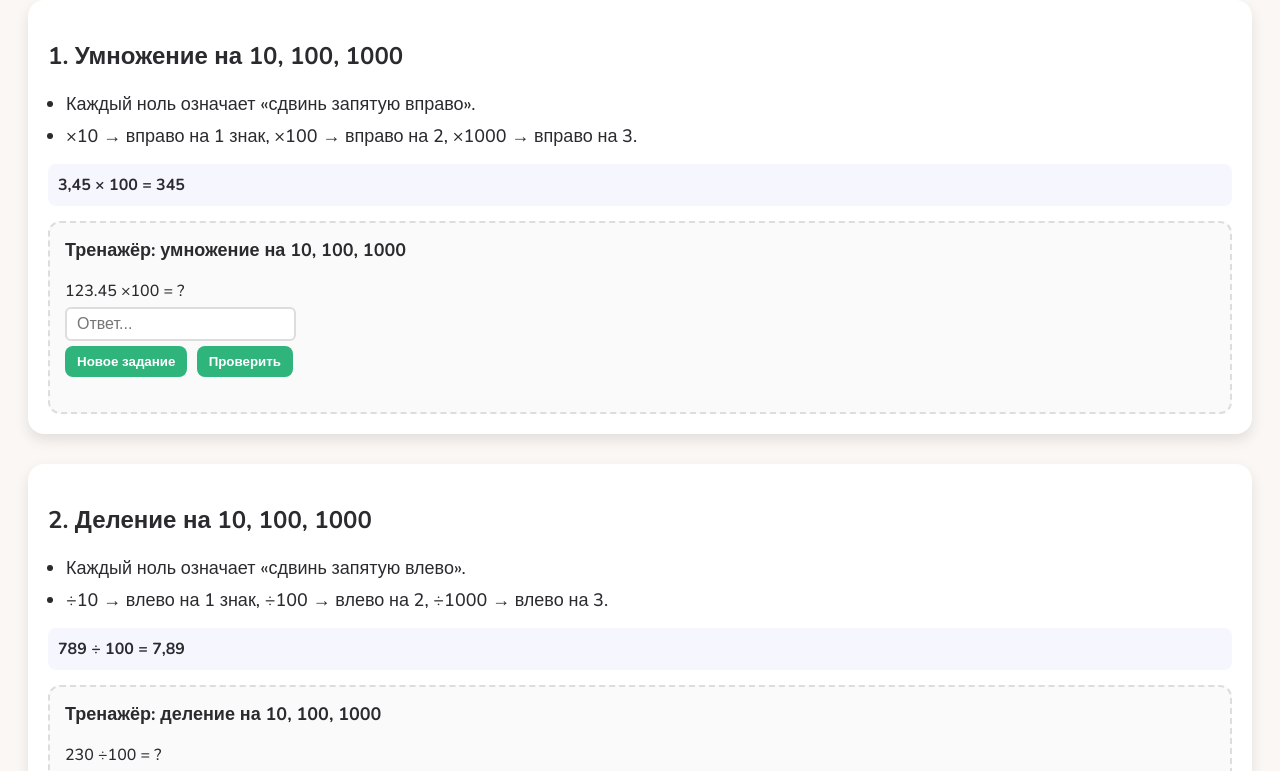
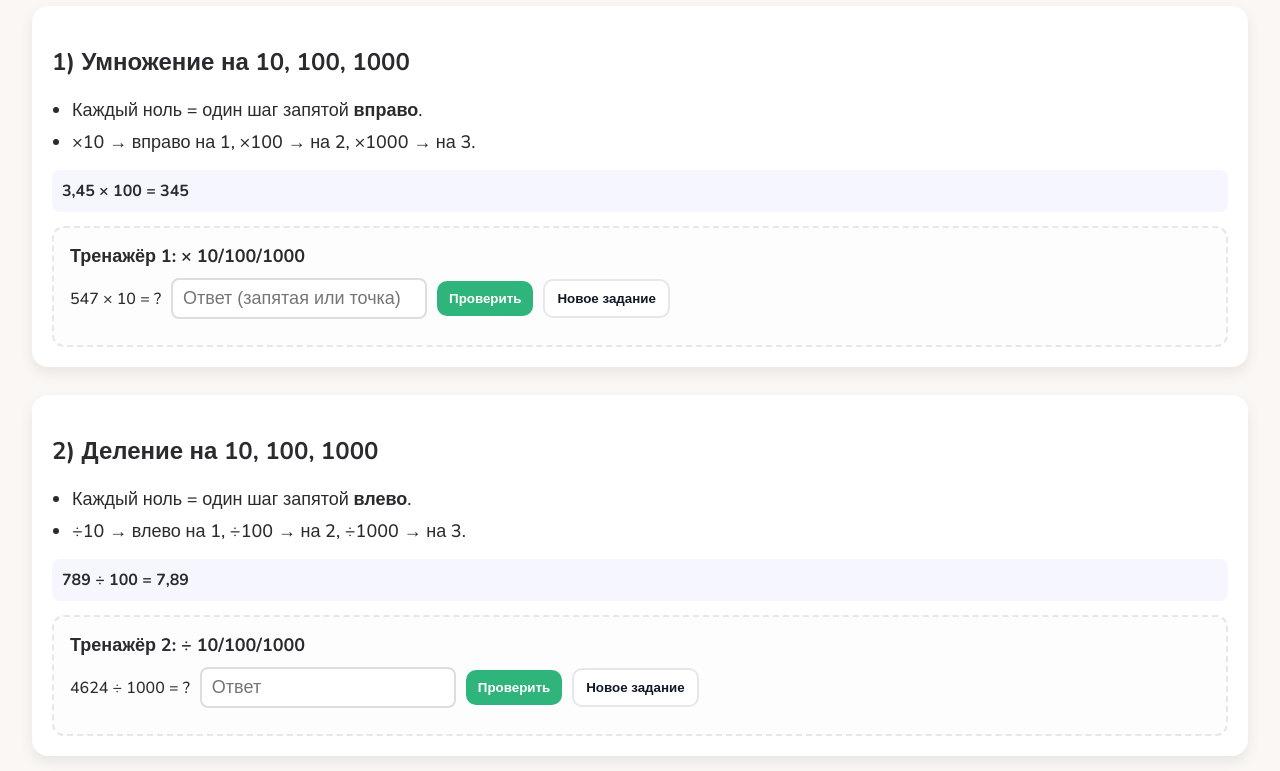
Before and after one commit to KriiisVe/Game1, a plain HTML site: page index.html in a window 1280 px wide. Shown: the part 107-878 px from the top of the page. Drawn offline with nearby package versions, Linux system fonts and the light colour scheme.

Commit message:
Update index.html

```diff
--- a/index.html
+++ b/index.html
@@ -4,143 +4,358 @@
     <meta charset="utf-8" />
     <meta name="viewport" content="width=device-width, initial-scale=1" />
     <title>Игра • Десятичная запятая ×÷ 10, 100, 1000, 0.1, 0.01</title>
-  <link rel="preconnect" href="https://fonts.googleapis.com">
-  <link rel="preconnect" href="https://fonts.gstatic.com" crossorigin>
-  <link href="https://fonts.googleapis.com/css2?family=Nunito:wght@500;700;800&family=Rubik:wght@600;800&display=swap" rel="stylesheet">
+    <link rel="preconnect" href="https://fonts.googleapis.com" />
+    <link rel="preconnect" href="https://fonts.gstatic.com" crossorigin />
+    <link
+      href="https://fonts.googleapis.com/css2?family=Nunito:wght@500;700;800&family=Rubik:wght@600;800&display=swap"
+      rel="stylesheet"
+    />
     <style>
-    body{font-family:'Nunito',sans-serif; padding:20px; background:#faf7f4; color:#2b2b2f}
-    h1{font-family:'Rubik'; text-align:center; margin-bottom:20px;}
-    .card{background:#fff; padding:20px; border-radius:16px; box-shadow:0 6px 14px rgba(0,0,0,.1); margin-bottom:30px}
-    ul{padding-left:18px}
-    li{margin-bottom:8px; font-size:18px}
-    .example{background:#f6f6ff; padding:10px; border-radius:8px; margin-top:6px; font-weight:700}
-    .trainer{margin-top:15px; padding:15px; background:#fafafa; border-radius:12px; border:2px dashed #ddd}
-    .trainer h3{margin-top:0; font-size:18px}
-    button{border:none; background:#2fb47c; color:#fff; padding:8px 12px; border-radius:8px; font-weight:800; cursor:pointer; margin:5px 5px 10px 0}
-    .result{margin-top:10px; font-weight:800}
-    input{padding:6px 10px; font-size:16px; border-radius:6px; border:2px solid #ddd; margin-top:5px;}
+      body {
+        font-family: "Nunito", sans-serif;
+        padding: 24px;
+        background: #faf7f4;
+        color: #2b2b2f;
+      }
+      h1 {
+        font-family: "Rubik";
+        text-align: center;
+        margin-bottom: 22px;
+      }
+      .card {
+        background: #fff;
+        padding: 20px;
+        border-radius: 16px;
+        box-shadow: 0 6px 14px rgba(0, 0, 0, 0.08);
+        margin-bottom: 28px;
+      }
+      ul {
+        padding-left: 20px;
+      }
+      li {
+        margin-bottom: 8px;
+        font-size: 18px;
+      }
+      .example {
+        background: #f6f6ff;
+        padding: 10px;
+        border-radius: 8px;
+        margin-top: 6px;
+        font-weight: 700;
+      }
+      .trainer {
+        margin-top: 14px;
+        padding: 16px;
+        background: #fdfdfd;
+        border-radius: 12px;
+        border: 2px dashed #e5e7eb;
+      }
+      .trainer h3 {
+        margin: 0 0 10px;
+        font-size: 18px;
+      }
+      .controls {
+        display: flex;
+        flex-wrap: wrap;
+        gap: 8px;
+        margin: 8px 0;
+      }
+      button {
+        border: none;
+        background: #2fb47c;
+        color: #fff;
+        padding: 10px 12px;
+        border-radius: 10px;
+        font-weight: 800;
+        cursor: pointer;
+      }
+      button.ghost {
+        background: #fff;
+        color: #111827;
+        border: 2px solid #e5e7eb;
+      }
+      .result {
+        margin-top: 10px;
+        font-weight: 800;
+      }
+      .row {
+        display: flex;
+        align-items: center;
+        gap: 10px;
+        flex-wrap: wrap;
+      }
+      input {
+        padding: 8px 10px;
+        font-size: 18px;
+        border-radius: 8px;
+        border: 2px solid #ddd;
+        min-width: 180px;
+      }
+      .meta {
+        color: #6b6b76;
+        font-size: 14px;
+      }
+      .ok {
+        color: #2fb47c;
+      }
+      .bad {
+        color: #f05454;
+      }
     </style>
   </head>
   <body>
     <h1>Как работают умножение и деление на 10, 100, 1000…</h1>
 
+    <!-- 1 -->
     <div class="card" id="rule1">
-    <h2>1. Умножение на 10, 100, 1000</h2>
+      <h2>1) Умножение на 10, 100, 1000</h2>
       <ul>
-      <li>Каждый ноль означает «сдвинь запятую вправо».</li>
-      <li>×10 → вправо на 1 знак, ×100 → вправо на 2, ×1000 → вправо на 3.</li>
+        <li>Каждый ноль = один шаг запятой <b>вправо</b>.</li>
+        <li>×10 → вправо на 1, ×100 → на 2, ×1000 → на 3.</li>
       </ul>
       <div class="example">3,45 × 100 = 345</div>
       <div class="trainer">
-      <h3>Тренажёр: умножение на 10, 100, 1000</h3>
-      <div id="task1"></div>
-      <input type="text" id="answer1" placeholder="Ответ..." />
-      <br>
-      <button onclick="newTask(1)">Новое задание</button>
-      <button onclick="checkAnswer(1)">Проверить</button>
+        <h3>Тренажёр 1: × 10/100/1000</h3>
+        <div class="row">
+          <div id="task1" class="task"></div>
+          <input id="answer1" placeholder="Ответ (запятая или точка)" /><button
+            onclick="checkAnswer(1)"
+          >
+            Проверить</button
+          ><button class="ghost" onclick="newTask(1,true)">
+            Новое задание
+          </button>
+        </div>
+        <div class="meta" id="meta1"></div>
         <div class="result" id="result1"></div>
       </div>
     </div>
 
+    <!-- 2 -->
     <div class="card" id="rule2">
-    <h2>2. Деление на 10, 100, 1000</h2>
+      <h2>2) Деление на 10, 100, 1000</h2>
       <ul>
-      <li>Каждый ноль означает «сдвинь запятую влево».</li>
-      <li>÷10 → влево на 1 знак, ÷100 → влево на 2, ÷1000 → влево на 3.</li>
+        <li>Каждый ноль = один шаг запятой <b>влево</b>.</li>
+        <li>÷10 → влево на 1, ÷100 → на 2, ÷1000 → на 3.</li>
       </ul>
       <div class="example">789 ÷ 100 = 7,89</div>
       <div class="trainer">
-      <h3>Тренажёр: деление на 10, 100, 1000</h3>
-      <div id="task2"></div>
-      <input type="text" id="answer2" placeholder="Ответ..." />
-      <br>
-      <button onclick="newTask(2)">Новое задание</button>
-      <button onclick="checkAnswer(2)">Проверить</button>
+        <h3>Тренажёр 2: ÷ 10/100/1000</h3>
+        <div class="row">
+          <div id="task2" class="task"></div>
+          <input id="answer2" placeholder="Ответ" /><button
+            onclick="checkAnswer(2)"
+          >
+            Проверить</button
+          ><button class="ghost" onclick="newTask(2,true)">
+            Новое задание
+          </button>
+        </div>
+        <div class="meta" id="meta2"></div>
         <div class="result" id="result2"></div>
       </div>
     </div>
 
+    <!-- 3 -->
     <div class="card" id="rule3">
-    <h2>3. Умножение на 0.1 и 0.01</h2>
+      <h2>3) Умножение на 0.1 и 0.01</h2>
       <ul>
-      <li><b>0.1 = 1/10</b>, <b>0.01 = 1/100</b>.</li>
-      <li>Умножение на 0.1 = раздели число на 10.</li>
-      <li>Умножение на 0.01 = раздели число на 100.</li>
+        <li>
+          <b>0.1 = 1/10</b>, <b>0.01 = 1/100</b>: умножение на них — то же
+          самое, что <b>деление</b> на 10 и 100.
+        </li>
+        <li>То есть запятая уходит <b>влево</b> на 1 или 2 знака.</li>
       </ul>
       <div class="example">56 × 0.1 = 56 ÷ 10 = 5,6</div>
       <div class="trainer">
-      <h3>Тренажёр: умножение на 0.1 и 0.01</h3>
-      <div id="task3"></div>
-      <input type="text" id="answer3" placeholder="Ответ..." />
-      <br>
-      <button onclick="newTask(3)">Новое задание</button>
-      <button onclick="checkAnswer(3)">Проверить</button>
+        <h3>Тренажёр 3: × 0.1 / × 0.01</h3>
+        <div class="row">
+          <div id="task3" class="task"></div>
+          <input id="answer3" placeholder="Ответ" /><button
+            onclick="checkAnswer(3)"
+          >
+            Проверить</button
+          ><button class="ghost" onclick="newTask(3,true)">
+            Новое задание
+          </button>
+        </div>
+        <div class="meta" id="meta3"></div>
         <div class="result" id="result3"></div>
       </div>
     </div>
 
+    <!-- 4 -->
     <div class="card" id="rule4">
-    <h2>4. Деление на 0.1 и 0.01</h2>
+      <h2>4) Деление на 0.1 и 0.01</h2>
       <ul>
-      <li>Делить на дробь = умножать на обратное число.</li>
-      <li>0.1 = 1/10 → делить на 0.1 = умножить на 10.</li>
-      <li>0.01 = 1/100 → делить на 0.01 = умножить на 100.</li>
+        <li>
+          Делить на дробь = умножать на обратное: ÷0.1 = ×10, ÷0.01 = ×100.
+        </li>
+        <li>Запятая идёт <b>вправо</b> на 1 или 2 знака.</li>
       </ul>
       <div class="example">4,2 ÷ 0.01 = 4,2 × 100 = 420</div>
       <div class="trainer">
-      <h3>Тренажёр: деление на 0.1 и 0.01</h3>
-      <div id="task4"></div>
-      <input type="text" id="answer4" placeholder="Ответ..." />
-      <br>
-      <button onclick="newTask(4)">Новое задание</button>
-      <button onclick="checkAnswer(4)">Проверить</button>
+        <h3>Тренажёр 4: ÷ 0.1 / ÷ 0.01</h3>
+        <div class="row">
+          <div id="task4" class="task"></div>
+          <input id="answer4" placeholder="Ответ" /><button
+            onclick="checkAnswer(4)"
+          >
+            Проверить</button
+          ><button class="ghost" onclick="newTask(4,true)">
+            Новое задание
+          </button>
+        </div>
+        <div class="meta" id="meta4"></div>
         <div class="result" id="result4"></div>
       </div>
     </div>
 
     <script>
-  const tasks={
-    1:{ops:["×10","×100","×1000"], nums:[2.3,15.6,7.89,123.45]},
-    2:{ops:["÷10","÷100","÷1000"], nums:[230,156,789,12345]},
-    3:{ops:["×0.1","×0.01"], nums:[56,340,78.9,120]},
-    4:{ops:["÷0.1","÷0.01"], nums:[4.2,12.5,78.9,120]}
+      // Форматтер и парсер (точка/запятая)
+      const fmt = (n) => {
+        // показываем с максимум 3 знаками, обрезая хвостовые нули
+        let s = n.toFixed(6).replace(/0+$/, "").replace(/\.$/, "");
+        // ставим запятую по-русски
+        s = s.replace(".", ",");
+        return s;
       };
-  let answers={};
+      const parseNum = (s) => {
+        if (!s) return NaN;
+        return parseFloat(String(s).replace(",", "."));
+      };
 
-  function newTask(n){
-    const area=document.getElementById('task'+n);
-    const data=tasks[n];
-    const num=data.nums[Math.floor(Math.random()*data.nums.length)];
-    const op=data.ops[Math.floor(Math.random()*data.ops.length)];
-    area.textContent=`${num} ${op} = ?`;
-    let res;
-    if(op.startsWith('×')) res=num*parseFloat(op.substring(1));
-    else res=num/parseFloat(op.substring(1));
-    answers[n]=res;
-    document.getElementById('result'+n).textContent='';
-    document.getElementById('answer'+n).value='';
+      // Пулы заданий и состояния: без повторов (храним последние 15 примеров на тренажёр)
+      const recent = { 1: new Set(), 2: new Set(), 3: new Set(), 4: new Set() };
+      const cap = 15;
+
+      function sampleInt(min, max) {
+        return Math.floor(Math.random() * (max - min + 1)) + min;
+      }
+      function sampleFrom(arr) {
+        return arr[Math.floor(Math.random() * arr.length)];
       }
 
-  function normalize(str){ return parseFloat(str.replace(',', '.')); }
+      // Генераторы по возрастанию сложности
+      const opsMap = {
+        1: [10, 100, 1000], // умножение
+        2: [10, 100, 1000], // деление
+        3: [0.1, 0.01], // умножение на десятые/сотые
+        4: [0.1, 0.01], // деление на десятые/сотые
+      };
 
-  function checkAnswer(n){
-    const val=normalize(document.getElementById('answer'+n).value);
-    if(isNaN(val)){document.getElementById('result'+n).textContent='Введите число'; document.getElementById('result'+n).style.color='black'; return;}
-    if(Math.abs(val-answers[n])<0.0001){
-      document.getElementById('result'+n).textContent='Верно! 🎉';
-      document.getElementById('result'+n).style.color='green';
+      function genNumber(tr) {
+        let n;
+        if (tr === 1) {
+          // простые целые и короткие десятичные
+          if (Math.random() < 0.6) n = sampleInt(1, 999);
+          else n = sampleInt(1, 999) / 10; // один знак после запятой
+        } else if (tr === 2) {
+          if (Math.random() < 0.7) n = sampleInt(10, 9999);
+          else n = sampleInt(10, 9999) / 10;
+        } else if (tr === 3) {
+          // удобные числа, чтобы после /10 или /100 было красиво
+          n = Math.random() < 0.6 ? sampleInt(1, 999) : sampleInt(1, 999) / 10;
         } else {
-      document.getElementById('result'+n).textContent=`Неверно. Правильный ответ: ${answers[n]}`;
-      document.getElementById('result'+n).style.color='red';
+          // деление на 0.1/0.01 увеличивает число — возьмём умеренные
+          n =
+            Math.random() < 0.6
+              ? sampleInt(1, 999) / 10
+              : sampleInt(1, 999) / 100;
+        }
+        return Number(n.toFixed(3));
+      }
+
+      function makeKey(num, op) {
+        return num + "|" + op;
+      }
+
+      function uniqueTask(tr) {
+        let op = sampleFrom(opsMap[tr]);
+        let num,
+          key,
+          tries = 0;
+        do {
+          num = genNumber(tr);
+          key = makeKey(num, op);
+          tries++;
+          if (tries > 50) {
+            // сбросить кэш, если уж слишком много набрали
+            recent[tr].clear();
+          }
+        } while (recent[tr].has(key));
+        // запомнить и «подрезать» множество
+        recent[tr].add(key);
+        if (recent[tr].size > cap) {
+          const first = recent[tr].values().next().value;
+          recent[tr].delete(first);
+        }
+        return { num, op };
+      }
+
+      // Хранилище правильных ответов
+      const correct = { 1: 0, 2: 0, 3: 0, 4: 0 };
+
+      function renderTask(tr, forceNew = false) {
+        if (forceNew) correct[tr] = undefined;
+        const { num, op } = uniqueTask(tr);
+        const sign = tr === 1 || tr === 3 ? "×" : "÷";
+        const opStr = tr === 1 || tr === 2 ? op : op; // уже число
+        const shown = `${fmt(num)} ${sign} ${String(opStr).replace(".", ",")}`;
+
+        // посчитать ответ
+        let ans;
+        if (tr === 1) ans = num * op; // ×10/100/1000
+        if (tr === 2) ans = num / op; // ÷10/100/1000
+        if (tr === 3) ans = num * op; // ×0.1/×0.01 (то есть делим на 10/100)
+        if (tr === 4) ans = num / op; // ÷0.1/÷0.01 (то есть умножаем на 10/100)
+
+        correct[tr] = Number(ans.toFixed(6));
+
+        document.getElementById("task" + tr).textContent = shown + " = ?";
+        document.getElementById("meta" + tr).textContent = explain(
+          tr,
+          num,
+          op,
+          ans
+        );
+        document.getElementById("result" + tr).textContent = "";
+        document.getElementById("answer" + tr).value = "";
+      }
+
+      function explain(tr, num, op, ans) {
+        // краткое объяснение в духе правила
+      }
+
+      function newTask(tr, force = false) {
+        renderTask(tr, force);
+      }
+
+      function checkAnswer(tr) {
+        const val = parseNum(document.getElementById("answer" + tr).value);
+        const resEl = document.getElementById("result" + tr);
+        if (isNaN(val)) {
+          resEl.textContent = "Введите число";
+          resEl.className = "result";
+          return;
+        }
+        const ans = correct[tr];
+        const ok = Math.abs(val - ans) < 1e-6; // допускаем крошечную погрешность
+        resEl.textContent = ok
+          ? "Верно! 🎉"
+          : `Неверно. Правильный ответ: ${fmt(ans)}`;
+        resEl.className = "result " + (ok ? "ok" : "bad");
+        if (ok) {
+          // сразу новое задание чуть сложнее по вероятности десятичного формата
+          setTimeout(() => newTask(tr, true), 600);
         }
       }
 
-  // Инициализация всех тренажёров
-  newTask(1);
-  newTask(2);
-  newTask(3);
-  newTask(4);
+      // Запуск: сгенерировать начальные задания во всех 4 тренажёрах
+      newTask(1, true);
+      newTask(2, true);
+      newTask(3, true);
+      newTask(4, true);
     </script>
-
   </body>
 </html>
```
Lines whose indentation alone changed are shown as unchanged.
